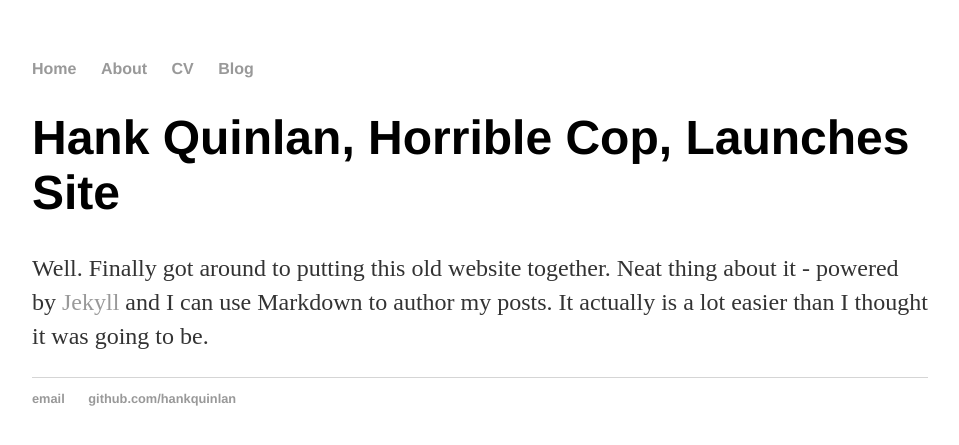
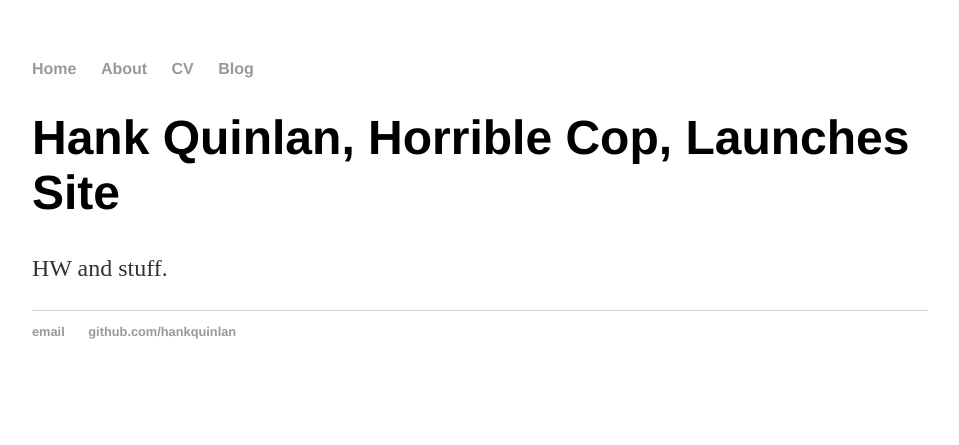
Before and after one commit to IgorKhm/igorkhm.github.io, a Jekyll site: the page built from test.md, in a window 1280 px wide. Shown: the top 445 px of the page, without its empty margins (160-1119 px from the left). Built offline with Jekyll 4.4.1, drawn with Linux system fonts in a browser that asks for light colours.

Commit message:
Update test.md

```diff
--- a/test.md
+++ b/test.md
@@ -3,4 +3,4 @@
 title: "Hank Quinlan, Horrible Cop, Launches Site"
 ---
 
-Well. Finally got around to putting this old website together. Neat thing about it - powered by [Jekyll](http://jekyllrb.com) and I can use Markdown to author my posts. It actually is a lot easier than I thought it was going to be.
+HW and stuff.
```
